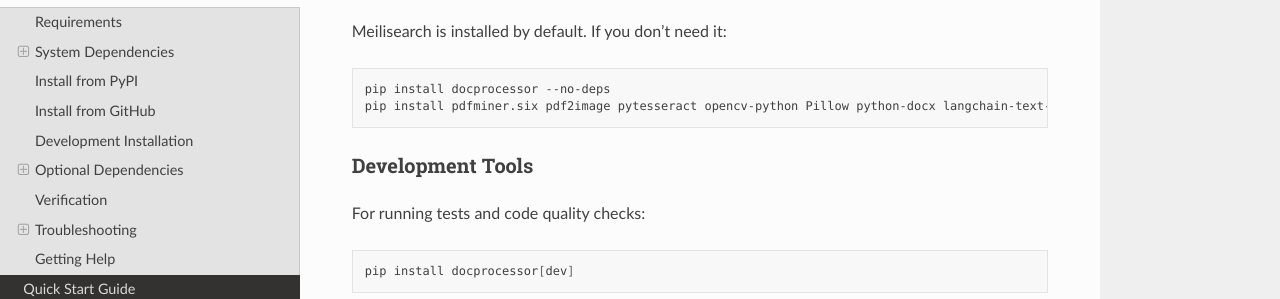
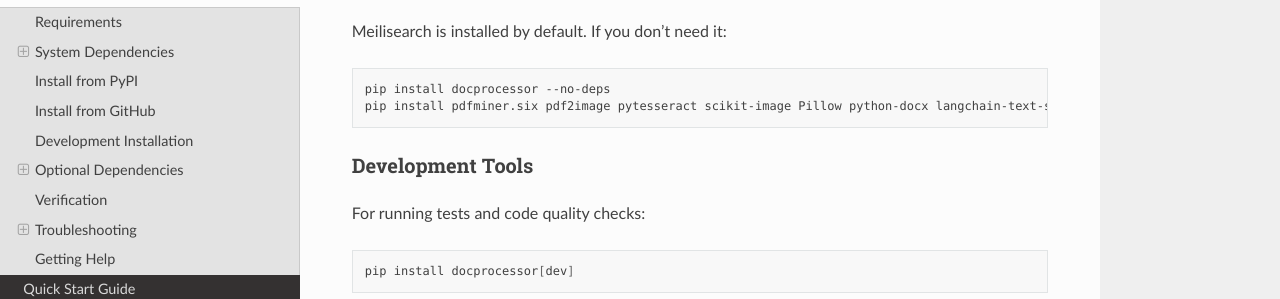
Before and after one commit to Knowledge-Innovation-Centre/doc-processor, a Sphinx documentation site: the page built from docs/installation.rst, in a window 1280 px wide and 900 px high, scrolled down 1307 px. Shown: the part 161-460 px from the top of the window. Built offline with Sphinx 7.4.7 and the Read the Docs theme 3.1.0, drawn with Linux system fonts in a browser that asks for light colours; pages that are not in the unit, such as notebooks, are missing from menus.

Commit message:
docs: Update dependency references from opencv-python to scikit-image

```diff
--- a/docs/installation.rst
+++ b/docs/installation.rst
@@ -76,7 +76,7 @@ Meilisearch is installed by default. If you don't need it:
 .. code-block:: bash
 
     pip install docprocessor --no-deps
-    pip install pdfminer.six pdf2image pytesseract opencv-python Pillow python-docx langchain-text-splitters tiktoken
+    pip install pdfminer.six pdf2image pytesseract scikit-image Pillow python-docx langchain-text-splitters tiktoken
 
 Development Tools
 ~~~~~~~~~~~~~~~~~
```
Also changed, not shown: README.md (+1 -1 lines).
